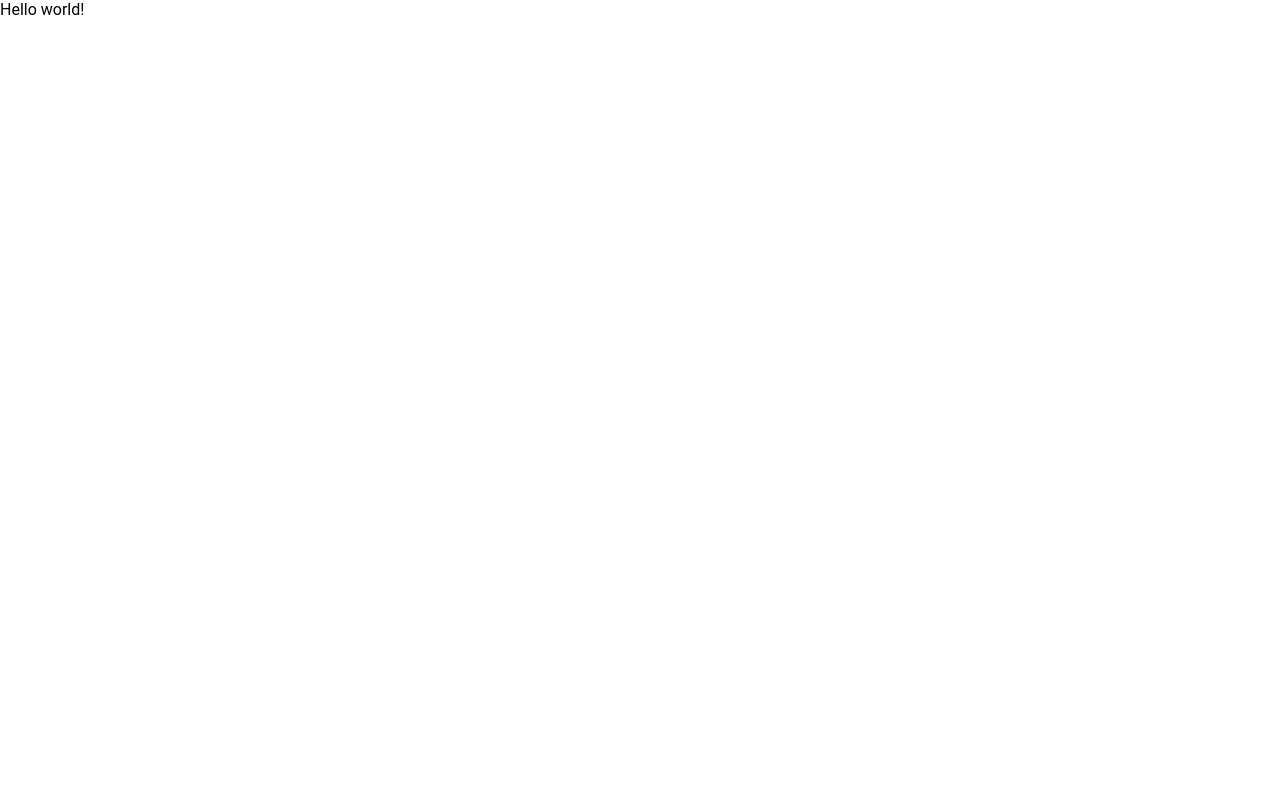
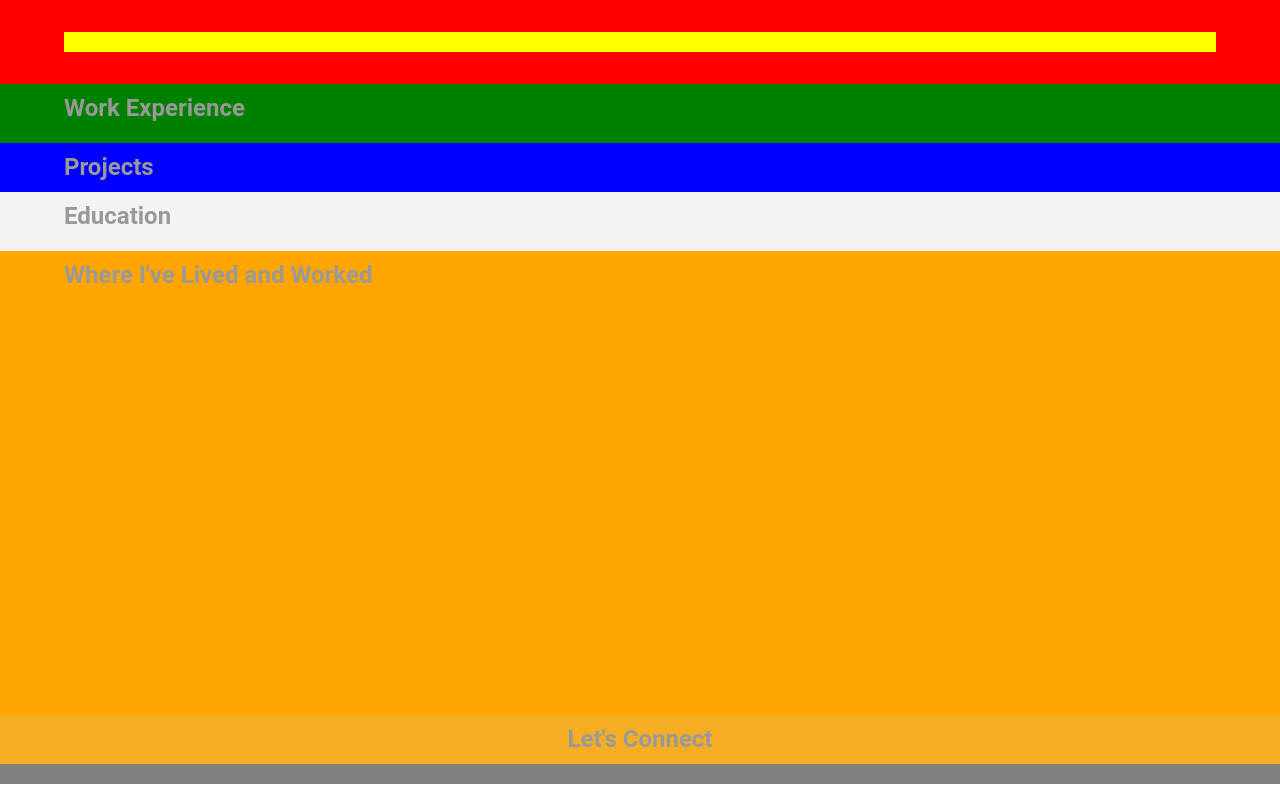
Before and after one commit to Chris2408/CV, a plain HTML site: page index.html in a window 1280 px wide. Drawn offline with Linux system fonts and the light colour scheme.

Commit message:
Exercices Lesson 1

```diff
--- a/index.html
+++ b/index.html
@@ -52,7 +52,7 @@ need to load. You'll see a lot of <link>s to CSS files for styles and
 </head>
 <body unresolved>
   <div id="main">
-    Hello world!   <!-- You'll be deleting this line in the course -->
+    <!-- You'll be deleting this line in the course -->
 
     <!--
     Everything from here to the <script> tag below is the skeleton of your
@@ -115,25 +115,25 @@ need to load. You'll see a lot of <link>s to CSS files for styles and
 
 
     if(document.getElementsByClassName('flex-item').length === 0) {
-      document.getElementById('topContacts').style.display = 'none';
+      document.getElementById('topContacts').style.backgroundColor = 'yellow';
     }
     if(document.getElementsByTagName('h1').length === 0) {
-      document.getElementById('header').style.display = 'none';
+      document.getElementById('header').style.backgroundColor = 'red';
     }
     if(document.getElementsByClassName('work-entry').length === 0) {
-      document.getElementById('workExperience').style.display = 'none';
+      document.getElementById('workExperience').style.backgroundColor = 'green';
     }
     if(document.getElementsByClassName('project-entry').length === 0) {
-      document.getElementById('projects').style.display = 'none';
+      document.getElementById('projects').style.backgroundColor = 'blue';
     }
     if(document.getElementsByClassName('education-entry').length === 0) {
-      document.getElementById('education').style.display = 'none';
+      document.getElementById('education').style.backgroundColor = 'braun';
     }
     if(document.getElementsByClassName('flex-item').length === 0) {
-      document.getElementById('letsConnect').style.display = 'none';
+      document.getElementById('letsConnect').style.backgroundColor = 'grey';
     }
     if(document.getElementById('map') === null) {
-      document.getElementById('mapDiv').style.display = 'none';
+      document.getElementById('mapDiv').style.backgroundColor = 'orange';
     }
   </script>
 </body>
--- a/js/resumeBuilder.js
+++ b/js/resumeBuilder.js
@@ -0,0 +1,88 @@
+var bio = {
+    "name": "Christophe Nickel",
+    "role": "Web developper",
+    "wecome message": "Welcome on my CV",
+    "contacts": {
+        "mobile": "0041 76 822 45 35",
+        "email": "chris240890@gmail.com",
+        "github": "chris2408",
+        "location": "Switzerland"
+    },
+    "bioPic": "images/fry.jpg",
+    "skills": [
+        "skill1",
+        "skill2",
+        "skill3",
+        "skill4"
+    ]
+};
+
+var work = {
+    "jobs": [
+        {
+            "employer": "Observatoire Valaisan du Tourisme",
+            "title": "IT developper",
+            "location": "Sierre, Switzerland",
+            "dates": "2014-now",
+            "description": "todo"
+        }
+    ]
+};
+
+var projects = {
+    "projects": [
+        {
+            "title": "projet1",
+            "dates": "date",
+            "description": "descritpion",
+            "images": "img"
+        }
+    ]
+};
+
+var education = {
+    "schools": [
+        {
+            "name": "HES-So Valais",
+            "location": "Sierre, Switzerland",
+            "degree": "Bachelor en Informatique de Gestion",
+            "majors": [
+                "Informatique"
+            ],
+            "minors": [
+                "Economie"
+            ],
+            "dates": [
+                2011,
+                2012,
+                2013,
+                2014
+            ],
+            "url": "http://expemple.com"
+        },
+        {
+            "name": "Stafford University",
+            "location": "Stafford, GB",
+            "degree": "Master en Informatique",
+            "majors": [
+                "Informatique"
+            ],
+            "minors": [
+                "Economie"
+            ],
+            "dates": [
+                2015,
+                2016
+            ],
+            "url": "http://expemple.com"
+        }
+    ],
+    "onlinecours": [
+        {
+            "title": "JavaScript Syntax",
+            "school": "Udacity",
+            "dates": 2015,
+            "url": "http://www.udacity.com/course/ud804"
+        }
+    ]
+}
```
Also changed, not shown: js/resumeBuilder - Training.js (added, +171 -0 lines).
